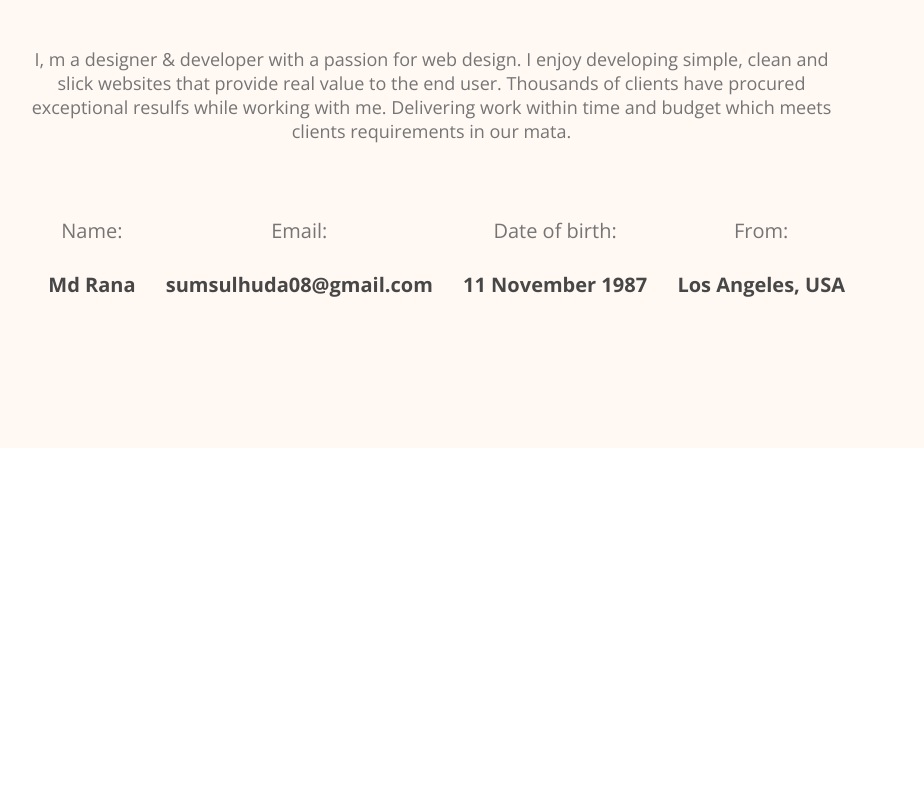
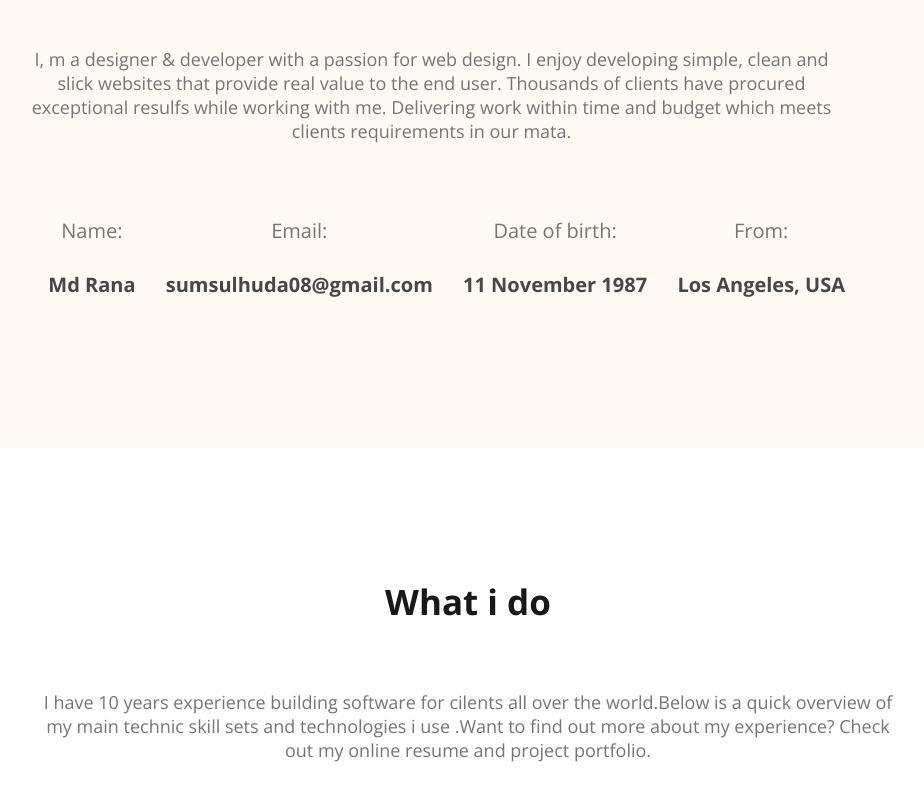
Before and after one commit to sumsulhuda/web_devloper_portfolio1, a plain HTML site: page index.html in a window 1280 px wide. Shown: the part 1016-1816 px from the top of the page, without its empty margins (172-1096 px from the left). Before the commit the page ends 1594 px from the top, so only its background shows below. Drawn offline with nearby package versions, Linux system fonts and the light colour scheme.

Commit message:
what i do section add

```diff
--- a/index.html
+++ b/index.html
@@ -64,6 +64,12 @@
                 </div>
             </div>
         </section>
+        <!-- what i do section start -->
+        <section>
+          <h3 class="section-title">What i do</h3>
+          <p id="what-i-d-description" class="section-description">I have 10 years experience building software for cilents all over the world.Below is a quick overview of my main technic skill sets and technologies  i use .Want to find out more about my experience? Check out my online resume and project portfolio.</p>
+
+        </section>
     </main>
     <footer></footer>
 </body>
--- a/style/portfolio.css
+++ b/style/portfolio.css
@@ -141,3 +141,6 @@ main {
     font-size: 20px;
     font-weight: 700;
 }
+#what-i-d-description{
+    padding: 30px 150px;
+}
```
Also changed, not shown: images/rana2.JPG (added).
